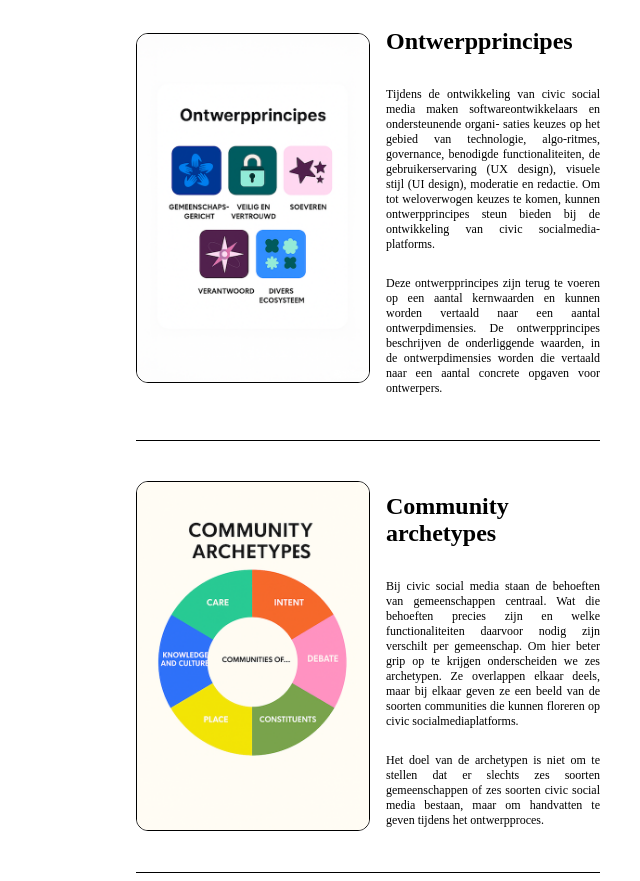
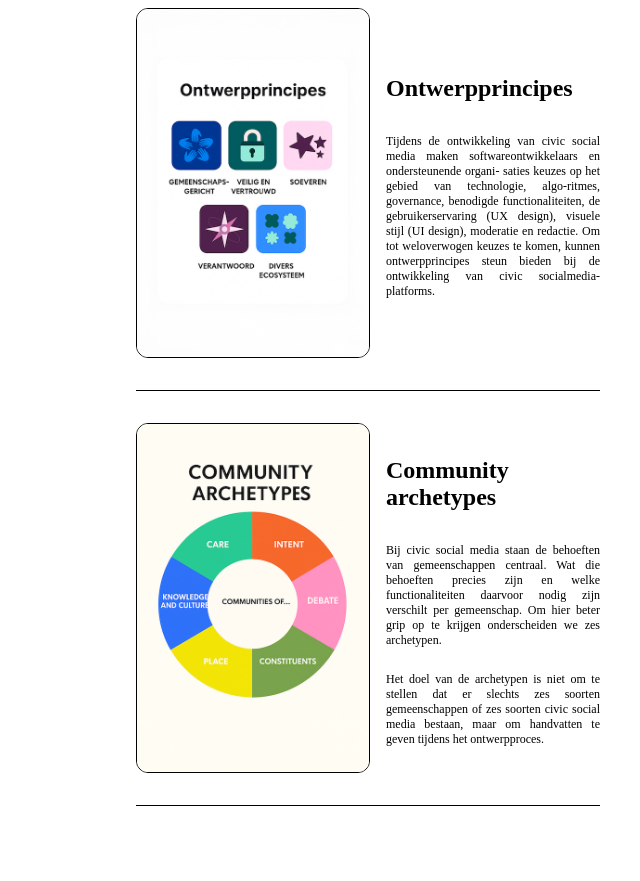
Before and after one commit to fdnd-agency/civicsocialmediatoolbox, a SvelteKit app: page / in a window 1280 px wide. Shown: the whole page, without its empty margins (640-1280 px from the left). After the commit the page ends 814 px from the top, so only its background shows below. Built offline with nearby package versions, Linux system fonts and the light colour scheme.

Commit message:
#53 #41 tekst verminderd om doel te begrijpen

```diff
--- a/src/routes/+page.svelte
+++ b/src/routes/+page.svelte
@@ -15,7 +15,6 @@
             <article class="card-layout">
                 <h2>Ontwerpprincipes</h2>
                 <p>Tijdens de ontwikkeling van civic social media maken softwareontwikkelaars en ondersteunende organi- saties keuzes op het gebied van technologie, algo-ritmes, governance, benodigde functionaliteiten, de gebruikerservaring (UX design), visuele stijl (UI design), moderatie en redactie. Om tot weloverwogen keuzes te komen, kunnen ontwerpprincipes steun bieden bij de ontwikkeling van civic socialmedia-platforms.</p>
-                <p>Deze ontwerpprincipes zijn terug te voeren op een aantal kernwaarden en kunnen worden vertaald naar een aantal ontwerpdimensies. De ontwerpprincipes beschrijven de onderliggende waarden, in de ontwerpdimensies worden die vertaald naar een aantal concrete opgaven voor ontwerpers.</p>
             </article>
         </section>
 
@@ -24,7 +23,7 @@
 
             <article class="card-layout">
                 <h2>Community archetypes</h2>
-                <p>Bij civic social media staan de behoeften van gemeenschappen centraal. Wat die behoeften precies zijn en welke functionaliteiten daarvoor nodig zijn verschilt per gemeenschap. Om hier beter grip op te krijgen onderscheiden we zes archetypen. Ze overlappen elkaar deels, maar bij elkaar geven ze een beeld van de soorten communities die kunnen floreren op civic socialmediaplatforms.</p>
+                <p>Bij civic social media staan de behoeften van gemeenschappen centraal. Wat die behoeften precies zijn en welke functionaliteiten daarvoor nodig zijn verschilt per gemeenschap. Om hier beter grip op te krijgen onderscheiden we zes archetypen.</p>
                 <p>Het doel van de archetypen is niet om te stellen dat er slechts zes soorten gemeenschappen of zes soorten civic social media bestaan, maar om handvatten te geven tijdens het ontwerpproces.</p>
             </article>
         </section>
```
